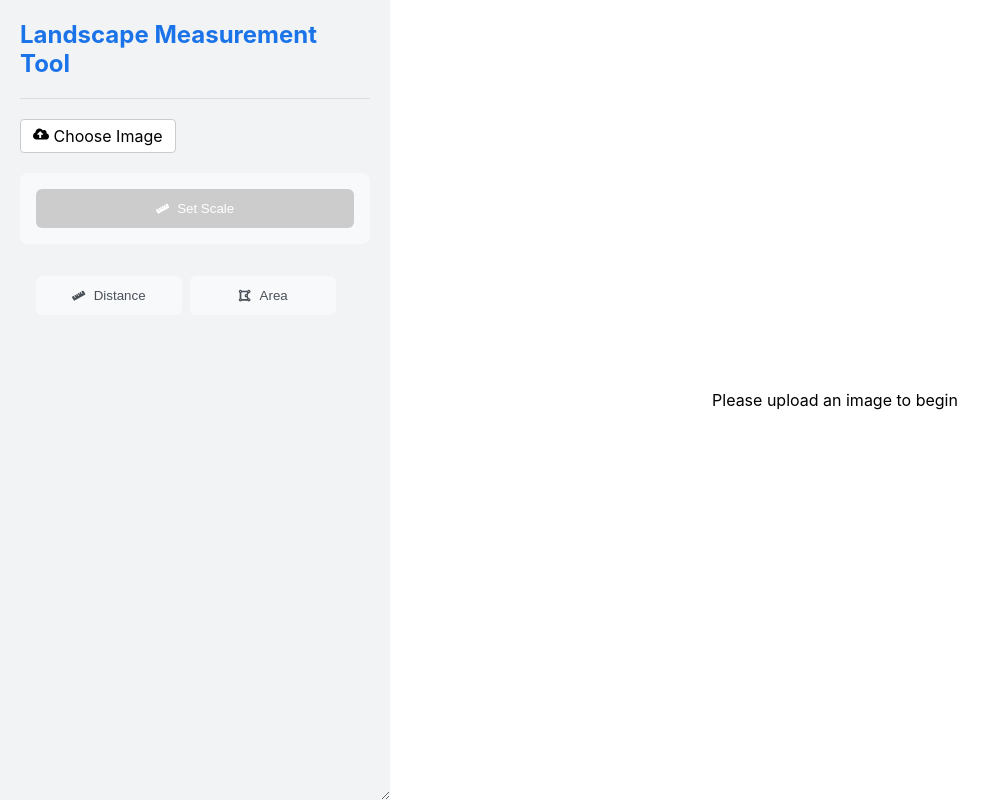
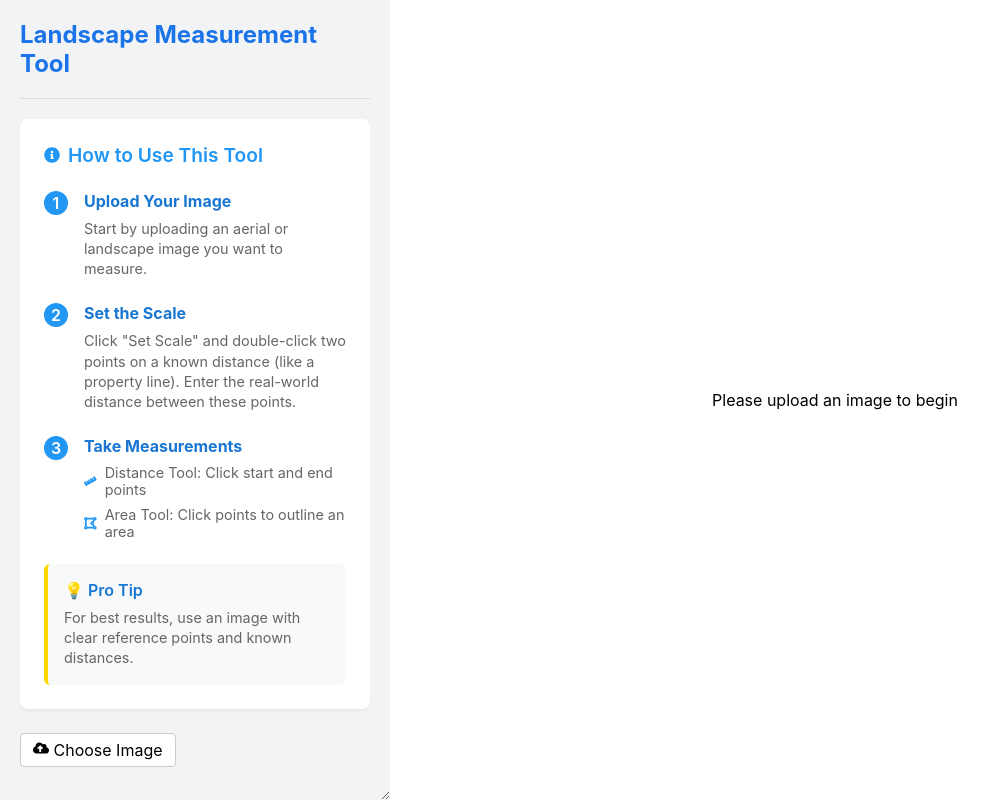
Before and after one commit to dennis-autosend/pdf-measure-app, a React (Create React App) app: page / in a window 1280 px wide. Shown: the whole page, without its empty margins (0-1000 px from the left). Built offline with nearby package versions, Linux system fonts and the light colour scheme.

Commit message:
how to use this tool component

```diff
--- a/src/components/ImageViewer.js
+++ b/src/components/ImageViewer.js
@@ -2,6 +2,7 @@ import React, { useState, useRef, useEffect, useCallback } from 'react';
 import ScaleSettings from './ScaleSettings';
 import MeasurementTools from './MeasurementTools';
 import { FaCloudUploadAlt } from 'react-icons/fa';
+import Instructions from './Instructions';
 
 const ImageViewer = () => {
   const [image, setImage] = useState(null);
@@ -533,6 +534,7 @@ const ImageViewer = () => {
           <h2>Landscape Measurement Tool</h2>
         </div>
         <div className="sidebar-content">
+          <Instructions />
           <div className="file-input">
             <label htmlFor="file-upload" className="custom-file-upload">
               <FaCloudUploadAlt /> Choose Image
--- /dev/null
+++ b/src/components/Instructions.js
@@ -0,0 +1,56 @@
+import React from 'react';
+import { FaRuler, FaDrawPolygon, FaInfoCircle } from 'react-icons/fa';
+import '../styles/Instructions.css';
+
+const Instructions = () => {
+  return (
+    <div className="instructions-container">
+      <div className="instructions-header">
+        <FaInfoCircle />
+        <h3>How to Use This Tool</h3>
+      </div>
+
+      <div className="instructions-steps">
+        <div className="instruction-step">
+          <div className="step-number">1</div>
+          <div className="step-content">
+            <h4>Upload Your Image</h4>
+            <p>Start by uploading an aerial or landscape image you want to measure.</p>
+          </div>
+        </div>
+
+        <div className="instruction-step">
+          <div className="step-number">2</div>
+          <div className="step-content">
+            <h4>Set the Scale</h4>
+            <p>Click "Set Scale" and double-click two points on a known distance (like a property line). Enter the real-world distance between these points.</p>
+          </div>
+        </div>
+
+        <div className="instruction-step">
+          <div className="step-number">3</div>
+          <div className="step-content">
+            <h4>Take Measurements</h4>
+            <div className="measurement-types">
+              <div className="measurement-type">
+                <FaRuler />
+                <span>Distance Tool: Click start and end points</span>
+              </div>
+              <div className="measurement-type">
+                <FaDrawPolygon />
+                <span>Area Tool: Click points to outline an area</span>
+              </div>
+            </div>
+          </div>
+        </div>
+      </div>
+
+      <div className="pro-tip">
+        <span className="tip-label">💡 Pro Tip</span>
+        <p>For best results, use an image with clear reference points and known distances.</p>
+      </div>
+    </div>
+  );
+};
+
+export default Instructions;
--- /dev/null
+++ b/src/styles/Instructions.css
@@ -0,0 +1,104 @@
+.instructions-container {
+  background: #ffffff;
+  border-radius: 8px;
+  padding: 1.5rem;
+  margin-bottom: 1.5rem;
+  box-shadow: 0 2px 4px rgba(0,0,0,0.05);
+}
+
+.instructions-header {
+  display: flex;
+  align-items: center;
+  gap: 0.5rem;
+  margin-bottom: 1.5rem;
+  color: #2196F3;
+}
+
+.instructions-header h3 {
+  margin: 0;
+  font-size: 1.2rem;
+  font-weight: 600;
+}
+
+.instructions-steps {
+  display: flex;
+  flex-direction: column;
+  gap: 1.5rem;
+}
+
+.instruction-step {
+  display: flex;
+  gap: 1rem;
+  align-items: flex-start;
+}
+
+.step-number {
+  background: #2196F3;
+  color: white;
+  width: 24px;
+  height: 24px;
+  border-radius: 50%;
+  display: flex;
+  align-items: center;
+  justify-content: center;
+  font-weight: 600;
+  flex-shrink: 0;
+}
+
+.step-content {
+  flex: 1;
+}
+
+.step-content h4 {
+  margin: 0 0 0.5rem 0;
+  font-size: 1rem;
+  color: #1976D2;
+}
+
+.step-content p {
+  margin: 0;
+  color: #666;
+  font-size: 0.9rem;
+  line-height: 1.4;
+}
+
+.measurement-types {
+  display: flex;
+  flex-direction: column;
+  gap: 0.5rem;
+  margin-top: 0.5rem;
+}
+
+.measurement-type {
+  display: flex;
+  align-items: center;
+  gap: 0.5rem;
+  font-size: 0.9rem;
+  color: #666;
+}
+
+.measurement-type svg {
+  color: #2196F3;
+}
+
+.pro-tip {
+  margin-top: 1.5rem;
+  padding: 1rem;
+  background: #f8f9fa;
+  border-radius: 6px;
+  border-left: 4px solid #ffd700;
+}
+
+.tip-label {
+  font-weight: 600;
+  color: #1976D2;
+  display: block;
+  margin-bottom: 0.5rem;
+}
+
+.pro-tip p {
+  margin: 0;
+  color: #666;
+  font-size: 0.9rem;
+  line-height: 1.4;
+}
```
